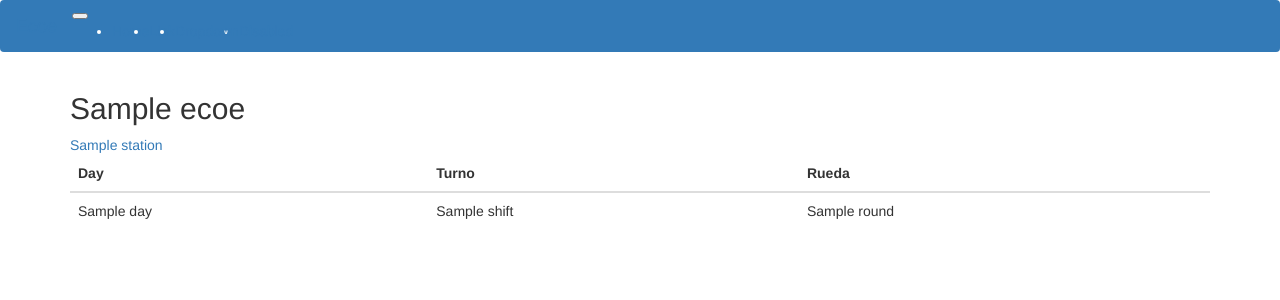
After one commit to openECOE/openECOE-WebUI, a Python web app: template app/ui_evaluation/templates/evaladmin.html in a window 1280 px wide. The commit adds this page. Shown: the top 300 px of the page. Run offline with Jinja, Linux system fonts and the light colour scheme; the template is opened without the code that fills it: most values are stand-ins (such as "Sample title", 1, 10 or a date in 2020); some libraries are stand-ins or nearby versions.

Commit message:
created evaladmin and added funcionalities

```diff
--- a/app/__init__.py
+++ b/app/__init__.py
@@ -22,4 +22,7 @@ def create_app():
     from app.ui_admin import bp as ui_admin_bp
     app.register_blueprint(ui_admin_bp, url_prefix='/admin')
 
+    from app.ui_evaluation import bp as ui_eval_bp
+    app.register_blueprint(ui_eval_bp, url_prefix = '/eval')
+
     return app
--- a/app/ui_evaluation/forms.py
+++ b/app/ui_evaluation/forms.py
@@ -1,3 +1,4 @@
 from flask_wtf import FlaskForm
 from wtforms import StringField, PasswordField, BooleanField, SubmitField
 from wtforms.validators import DataRequired
+from flask_potion import Api, ModelResource
--- /dev/null
+++ b/app/ui_evaluation/templates/evaladmin.html
@@ -0,0 +1,51 @@
+{% extends "base.html" %}
+{% block content %}
+<body>
+
+    <div class="container">
+        <h2>{{ ecoe.name }}</h2>
+            <div id="accordion">
+                {% for station in stations %}
+                    <div class="card">
+                      <div class="card-header">
+                        <a class="collapsed card-link" data-toggle="collapse" href="#collapse{{ station.id }}">
+                            {{ station.name }}
+                        </a>
+                      </div>
+                      <div id="collapse{{ station.id }}" class="collapse show" data-parent="#accordion">
+                        <div class="card-body">
+                            <table class="table">
+                                <thead>
+                                    <tr>
+                                        <th scope="col">Day</th>
+                                        <th scope="col">Turno</th>
+                                        <th scope="col">Rueda</th>
+                                    </tr>
+                                </thead>
+                                <tbody>
+                                    {% for day in days %}
+                                        {% for shift in day.shifts %}
+                                            {% for round in shift.rounds %}
+                                                <tr>
+                                                    <td>{{ day.day }}</td>
+                                                    <td>{{ shift.shift }}</td>
+                                                    <td>{{ round.round }}</td>
+                                                </tr>
+                                            {% endfor %}
+                                         {% endfor %}
+                                    {% endfor %}
+                                </tbody>
+                            </table>
+                        </div>
+                      </div>
+                    </div>
+                {% endfor %}
+            </div>
+
+    {#                        <button type="button" class="btn btn-primary" data-toggle="collapse" data-target="#demo">{{ station.name }}</button>#}
+    {#                        <li><a href="{{ url_for('.evaladmin', id_ecoe=ecoe.id) }}">{{ station.name }}</a></li>#}
+    </div>
+
+
+</body>
+{% endblock %}
--- a/app/ui_evaluation/templates/index.html
+++ b/app/ui_evaluation/templates/index.html
@@ -6,10 +6,7 @@ Administración
 {% endblock %}
 
 {% block content %}
-    <h1>Hi, {{ user.username }}!</h1>
-    {% for post in posts %}
-    <div><p>{{ post.author.username }} says: <b>{{ post.body }}</b></p></div>
-    {% endfor %}
+    <h1>Hola, bienvenido a la ecoe!</h1>
 {% endblock %}
 
 <!-- <!DOCTYPE html>
--- a/config.py
+++ b/config.py
@@ -6,4 +6,4 @@ class Config(object):
     SERVER_NAME = "www.openecoe.com:5080"
     SECRET_KEY = os.environ.get('SECRET_KEY') or 'you-will-never-guess'
     WTF_CSRF_ENABLED = False
-    API_ROUTE = "http://10.1.56.79:5000/api"
+    API_ROUTE = "http://10.1.56.94:5000/api"
```
Also changed, not shown: app/ui_evaluation/__init__.py (+3 -4 lines), app/ui_evaluation/routes.py (+42 -22 lines), 1 other file.
